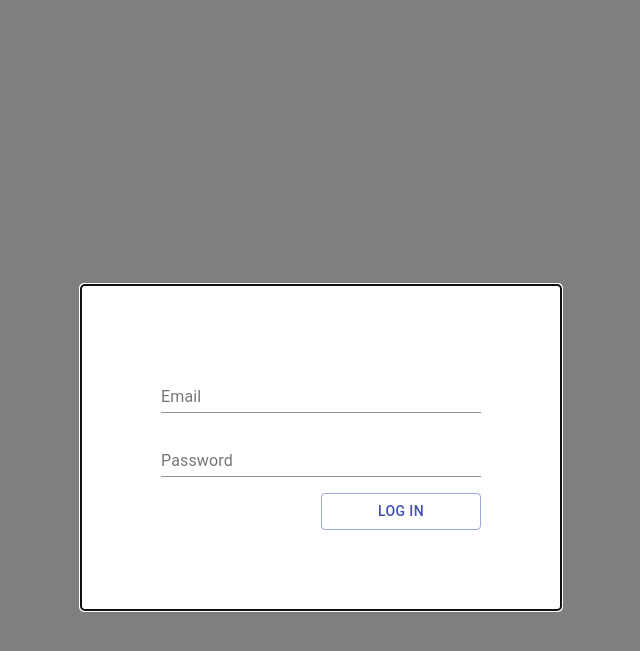
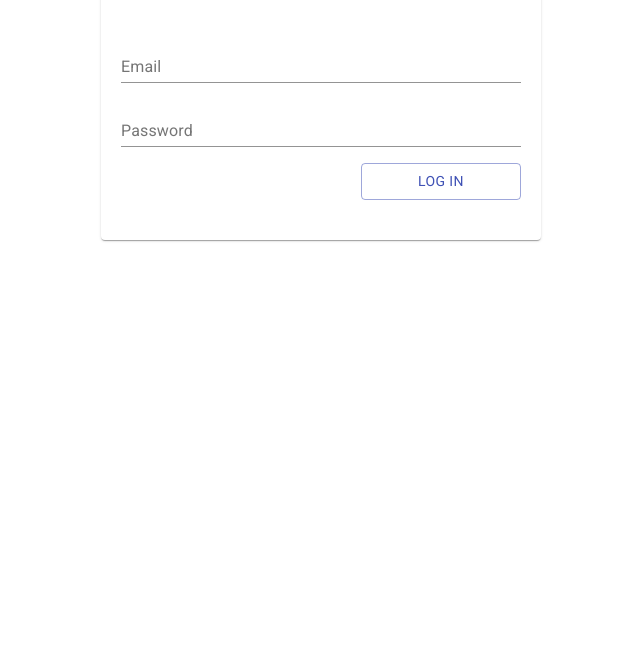
Before and after one commit to michaelyeohq/continental, a React (Create React App) app: page / in a window 1280 px wide. Shown: the part 115-766 px from the top of the page, without its empty margins (319-959 px from the left). Built offline with nearby package versions, Linux system fonts and the light colour scheme.

Commit message:
Changed Login screen and home page

```diff
--- a/package.json
+++ b/package.json
@@ -3,6 +3,7 @@
   "version": "0.1.0",
   "private": true,
   "dependencies": {
+    "@fontsource/roboto": "^4.4.5",
     "@material-ui/core": "^4.11.3",
     "@material-ui/icons": "^4.11.2",
     "@testing-library/jest-dom": "^5.11.9",
@@ -16,8 +17,8 @@
     "react-router-dom": "^5.2.0",
     "react-scripts": "4.0.3",
     "redux": "^4.0.5",
+    "redux-devtools-extension": "^2.13.9",
     "redux-mock-store": "^1.5.4",
-    "redux-devtools-extension": "^2.13.9",
     "redux-thunk": "^2.3.0",
     "typescript": "^4.2.3",
     "web-vitals": "^1.1.1"
--- a/src/App.tsx
+++ b/src/App.tsx
@@ -1,13 +1,10 @@
 // Libraries
 import { useEffect } from 'react';
 import { connect } from 'react-redux';
-import { Theme, createStyles, makeStyles, AppBar, Toolbar } from '@material-ui/core';
+import { Theme, createStyles, makeStyles } from '@material-ui/core';
+import Routes from './routes/index';
 // Action Creators
 import ActionAuth from './stores/actions/action-auth';
-// Routes
-import Routes from './routes';
-// Pages
-import AuthenticatePage from './pages/authenticate/AuthenticatePage';
 // Styles
 const useStyles = makeStyles((theme: Theme) =>
   createStyles({
@@ -35,16 +32,7 @@ function App(props: IAppProps) {
   // Render
   return (
     <div className={classes.App}>
-      <nav>
-        <AppBar position="static">
-          <Toolbar className={classes.Toolbar}>
-            <AuthenticatePage />
-          </Toolbar>
-        </AppBar>
-      </nav>
-      <main>
-        <Routes />
-      </main>
+      <Routes />
     </div>
   );
 }
--- /dev/null
+++ b/src/pages/authenticate/Authenticate.css
@@ -0,0 +1,9 @@
+.Card {
+    display: block;
+    margin: auto;
+    margin-top: 100px;
+    width: 50%;
+    padding: 50px 20px 40px 20px;
+    max-width: 400px;
+    box-shadow: 10px;
+}
--- a/src/pages/authenticate/AuthenticatePage.tsx
+++ b/src/pages/authenticate/AuthenticatePage.tsx
@@ -1,3 +1,4 @@
+/* eslint-disable no-unused-vars */
 // Libraries
 import { connect } from 'react-redux';
 import { Delete } from '@material-ui/icons';
@@ -11,6 +12,8 @@ import MaterialUIInputField from '../../components/inputs/MaterialUIInputField';
 // Mocks
 import { form } from './mock';
 // Styles
+import './Authenticate.css';
+
 const useStyles = makeStyles((theme: Theme) =>
   createStyles({
     AuthenticatePage: {},
@@ -59,9 +62,8 @@ export const AuthenticatePage = (props: any) => {
   };
   // Render
   return (
-    <div data-testid="AuthenticatePage" className={classes.AuthenticatePage}>
-      <Modal data-testid="AuthenticatePage-Modal" className={classes.Modal} open={logic.showModal} onClose={() => logic.setShowModal(false)}>
-        <Card className={classes.Card}>
+    <div>
+      <Card className="Card">
         <form className="basic-form basic-form-column" onSubmit={logic.loginHandler}>
           {generateLoginFormInputs}
           <Button type="submit" variant="outlined" color="primary">
@@ -69,7 +71,6 @@ export const AuthenticatePage = (props: any) => {
           </Button>
         </form>
       </Card>
-      </Modal>
       <Snackbar
         className={classes.Snackbar}
         anchorOrigin={{
@@ -89,8 +90,39 @@ export const AuthenticatePage = (props: any) => {
           </Button>
         </>
       </Snackbar>
-      {generateLoginFormButton()}
     </div>
+    // <div data-testid="AuthenticatePage" className={classes.AuthenticatePage}>
+    //   <Modal data-testid="AuthenticatePage-Modal" className={classes.Modal} open={logic.showModal} onClose={() => logic.setShowModal(false)}>
+    //     <Card className={classes.Card}>
+    //       <form className="basic-form basic-form-column" onSubmit={logic.loginHandler}>
+    //         {generateLoginFormInputs}
+    //         <Button type="submit" variant="outlined" color="primary">
+    //           Log In
+    //         </Button>
+    //       </form>
+    //     </Card>
+    //   </Modal>
+    //   <Snackbar
+    //     className={classes.Snackbar}
+    //     anchorOrigin={{
+    //       vertical: 'top',
+    //       horizontal: 'center',
+    //     }}
+    //     open={logic.showErrorMessage}
+    //     onClose={logic.closeErrorMessageHandler}
+    //     autoHideDuration={5000}
+    //   >
+    //     <>
+    //       <Typography className={classes.Typography} variant="h6">
+    //         {logic.errorMessage}
+    //       </Typography>
+    //       <Button data-testid="AuthenticatePage-Snackbar-Button" className={classes.Button} onClick={logic.closeErrorMessageHandler}>
+    //         <Delete />
+    //       </Button>
+    //     </>
+    //   </Snackbar>
+    //   {generateLoginFormButton()}
+    // </div>
   );
 };
 
--- /dev/null
+++ b/src/pages/home/Home.css
@@ -0,0 +1,33 @@
+
+.Home {
+  display: flex;
+  flex-direction: column;
+  width: 100vw;
+  height: 100vh;
+}
+
+.childone {
+  flex-grow: 1;
+  font-family: "Roboto";
+  background-color: aquamarine;
+}
+
+.button {
+    margin-left: 100px;
+}
+
+.childtwo {
+  flex-grow: 12;
+  display: flex;
+  flex-direction: row;
+}
+
+.childfour {
+  background-color: bisque;
+  flex-grow: 1;
+}
+
+.childfive {
+  background-color: rgb(224, 129, 13);
+  flex-grow: 1;
+}
--- a/src/pages/home/Home.tsx
+++ b/src/pages/home/Home.tsx
@@ -1,3 +1,17 @@
-export const HomePage = () => <div>Home Page</div>;
+import './Home.css';
+// Fonts
+import '@fontsource/roboto';
+// Components
+import TopBar from './TopBar';
+
+interface IHomeProps {
+  logout: () => void;
+}
+
+export const HomePage = (props: IHomeProps) => (
+  <div className="Home">
+    <TopBar logout={props.logout} />
+  </div>
+);
 
 export default HomePage;
--- /dev/null
+++ b/src/pages/home/TopBar.tsx
@@ -0,0 +1,39 @@
+import { makeStyles, Theme, createStyles, AppBar, Toolbar, Typography, Button } from '@material-ui/core';
+
+import React from 'react';
+
+interface ITopBarProps {
+  logout: () => void;
+}
+
+const useStyles = makeStyles((theme: Theme) =>
+  createStyles({
+    root: {
+      flexGrow: 1,
+    },
+    menuButton: {
+      marginRight: theme.spacing(2),
+    },
+    title: {
+      flexGrow: 1,
+    },
+  }),
+);
+
+export const TopBar = (props: ITopBarProps) => {
+  const classes = useStyles();
+  return (
+    <AppBar position="static">
+      <Toolbar>
+        <Typography variant="h6" className={classes.title}>
+          Dave&apos;s Shop Manager
+        </Typography>
+        <Button color="inherit" onClick={props.logout}>
+          LOG OUT
+        </Button>
+      </Toolbar>
+    </AppBar>
+  );
+};
+
+export default TopBar;
--- a/src/routes/index.tsx
+++ b/src/routes/index.tsx
@@ -6,7 +6,7 @@ import { Switch, Route } from 'react-router-dom';
 import AuthAction from '../stores/actions/action-auth';
 // Pages
 import AuthenticatePage from '../pages/authenticate/AuthenticatePage';
-
+import HomePage from '../pages/home/Home';
 // Interfaces
 interface IRouteProps {
   authStore: { [x: string]: any };
@@ -21,11 +21,7 @@ const Routes = (props: IRouteProps) => {
       setRoutes([
         {
           path: '/',
-          component: (
-            <button type="button" onClick={() => props.logout()}>
-              Log Out!!
-            </button>
-          ),
+          component: <HomePage logout={props.logout} />,
           options: { exact: true },
         },
       ]);
--- a/src/stores/https/http-api.ts
+++ b/src/stores/https/http-api.ts
@@ -2,7 +2,8 @@
 import axios from 'axios';
 
 export const httpApi = axios.create({
-  baseURL: 'https://digital-challenge-backend.herokuapp.com',
+  // baseURL: 'https://digital-challenge-backend.herokuapp.com',
+  baseURL: 'http://localhost:3000',
   timeout: 1000,
   headers: {
     'Access-Control-Allow-Origin': '*',
```
Also changed, not shown: 1 other file (tests, documents, lock files or other folders). Lines whose indentation alone changed are shown as unchanged.
